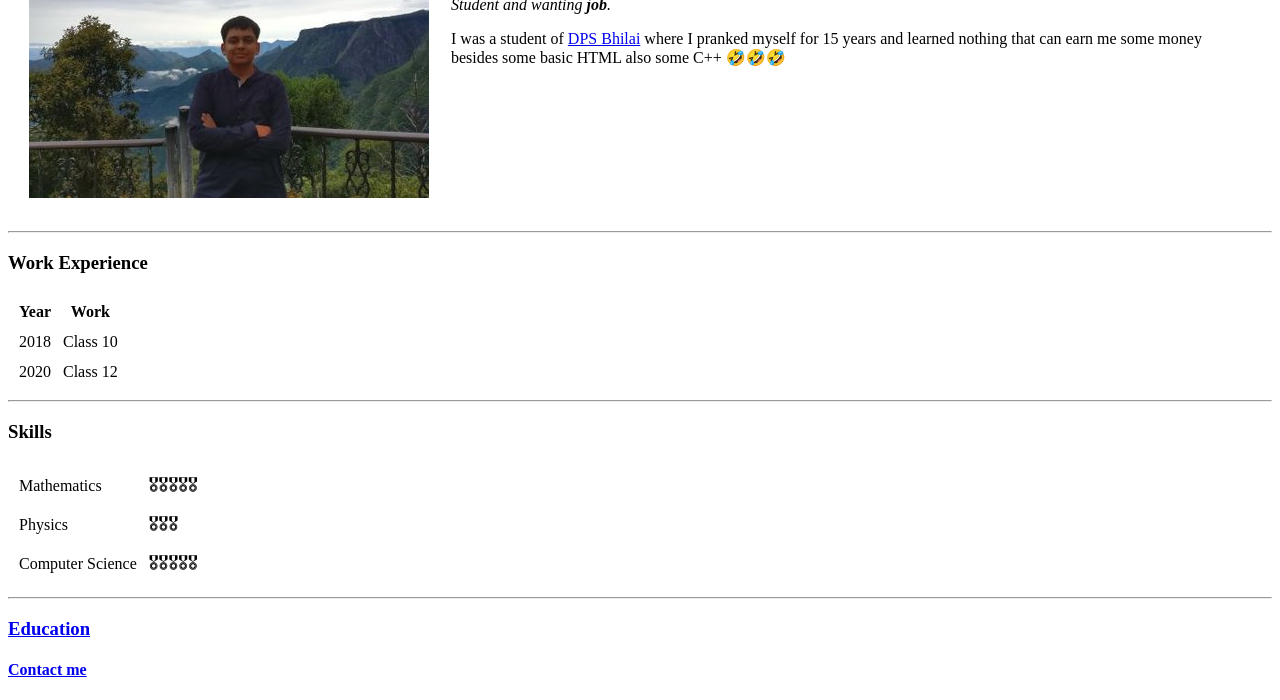
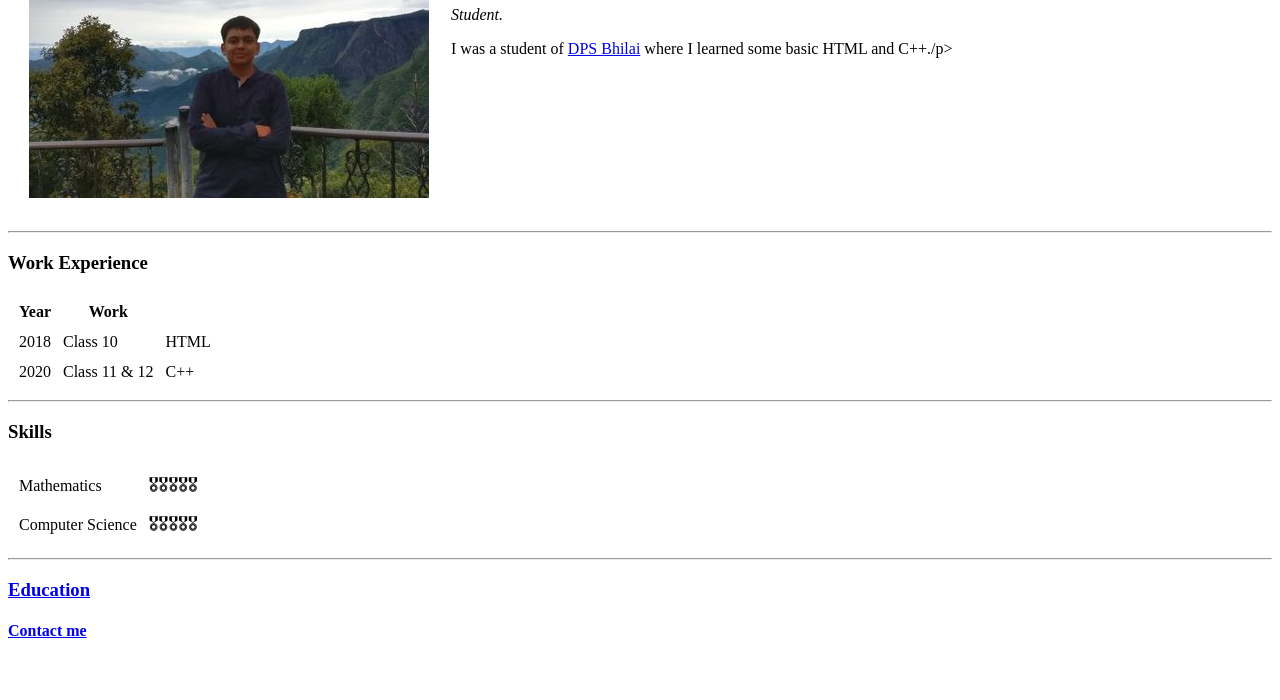
Before and after one commit to abhinav-04/CV, a plain HTML site: page index.html in a window 1280 px wide. Shown: the part 231-931 px from the top of the page. After the commit the page ends 892 px from the top, so only its background shows below. Drawn offline with Linux system fonts and the light colour scheme.

Commit message:
Update index.html

```diff
--- a/index.html
+++ b/index.html
@@ -9,10 +9,9 @@
         <tr>
             <td><img src="Abhinav.jpg" alt="Abhinav profile image"></td>
             <td> <h1>Abhinav Agarwal</h1>
-                <em><p>Student and wanting <strong>job</strong>.</p></em>
+                <em><p>Student.</p></em>
                 <!--Now there will be a bio about me-->
-                <p>I was a student of <a href="http://www.dpsbhilai.in">DPS Bhilai</a> where I pranked myself for 15 years and learned nothing that can earn me some
-                    money besides some basic HTML also some C++ 🤣🤣🤣</p></td>
+                <p>I was a student of <a href="http://www.dpsbhilai.in">DPS Bhilai</a> where I learned some basic HTML and C++./p></td>
         </tr>
     </table>
     <hr>
@@ -29,10 +28,12 @@
                 <tr>
                     <td>2018</td>
                     <td>Class 10</td>
+                    <td>HTML</td>
                 </tr>
                 <tr>
                     <td>2020</td>
-                    <td>Class 12</td>
+                    <td>Class 11 & 12</td>
+                    <td>C++</td>
                 </tr>
             </tbody>
         </table>
@@ -46,10 +47,6 @@
                 <td>🎖🎖🎖🎖🎖</td>
             </tr>
             <tr>
-                <td>Physics</td>
-                <td>🎖🎖🎖</td>
-            </tr>
-            <tr>
                 <td>Computer Science</td>
                 <td>🎖🎖🎖🎖🎖</td>
             </tr>
```
